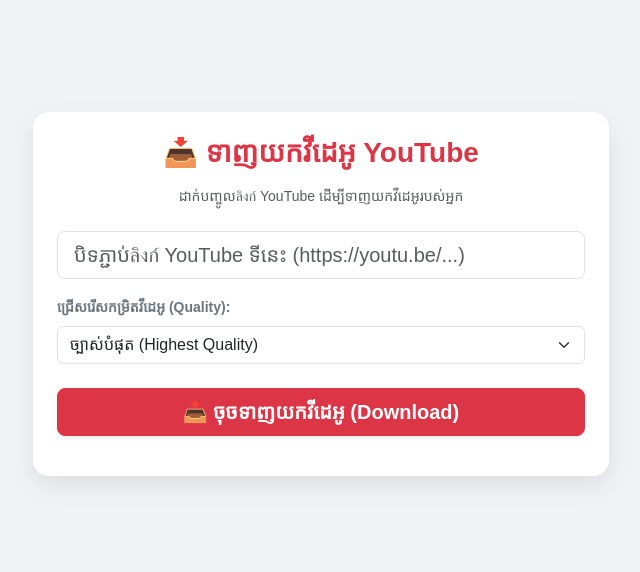
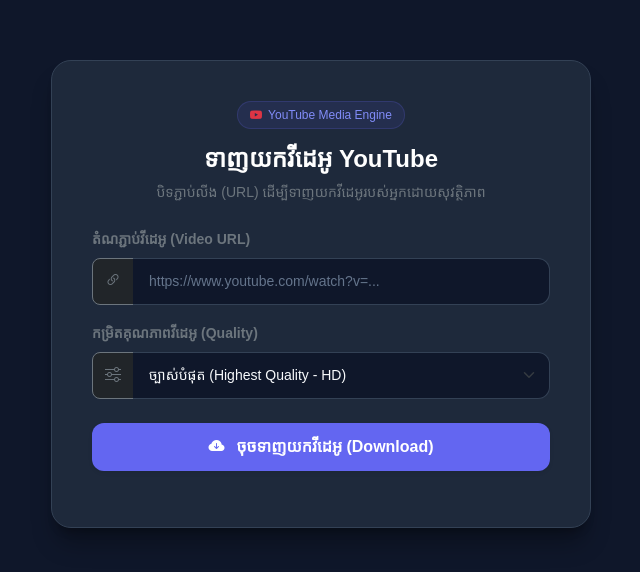
Before and after one commit to Machantra76/youtube-downloader, a website: page public/index.html in a window 1280 px wide. Shown: the part 106-678 px from the top of the page, without its empty margins (319-959 px from the left). Drawn offline with nearby package versions, Linux system fonts and the light colour scheme; a web font is replaced by a local one.

Commit message:
Update index.html

```diff
--- a/public/index.html
+++ b/public/index.html
@@ -3,39 +3,121 @@
 <head>
     <meta charset="UTF-8">
     <meta name="viewport" content="width=device-width, initial-scale=1.0">
-    <title>YouTube Video Downloader</title>
+    <title>ប្រព័ន្ធទាញយកវីដេអូ YouTube (YouTube Video Downloader)</title>
+    <!-- Bootstrap 5 -->
     <link href="https://cdn.jsdelivr.net/npm/bootstrap@5.3.0/dist/css/bootstrap.min.css" rel="stylesheet">
-    <link href="https://fonts.googleapis.com/css2?family=Kantumruy+Pro:wght@300;400;700&display=swap" rel="stylesheet">
+    <!-- Bootstrap Icons -->
+    <link href="https://cdn.jsdelivr.net/npm/bootstrap-icons@1.10.5/font/bootstrap-icons.css" rel="stylesheet">
+    <!-- Google Fonts: Kantumruy Pro & Battambang -->
+    <link href="https://fonts.googleapis.com/css2?family=Battambang:wght@400;700&family=Kantumruy+Pro:wght@300;400;500;600;700&display=swap" rel="stylesheet">
     <style>
-        body { font-family: 'Kantumruy Pro', sans-serif; background-color: #f0f2f5; }
-        .card { border-radius: 16px; border: none; box-shadow: 0 10px 25px rgba(0,0,0,0.08); }
+        :root {
+            --bg-body: #0f172a;
+            --card-bg: #1e293b;
+            --border-color: #334155;
+            --text-primary: #f8fafc;
+            --text-secondary: #94a3b8;
+            --accent-color: #6366f1;
+            --accent-hover: #4f46e5;
+        }
+        body {
+            background-color: var(--bg-body);
+            font-family: 'Kantumruy Pro', 'Battambang', sans-serif;
+            color: var(--text-primary);
+            min-height: 100vh;
+            display: flex;
+            align-items: center;
+            justify-content: center;
+        }
+        .card-custom {
+            background-color: var(--card-bg);
+            border: 1px solid var(--border-color);
+            border-radius: 20px;
+            box-shadow: 0 20px 25px -5px rgba(0, 0, 0, 0.3), 0 8px 10px -6px rgba(0, 0, 0, 0.3);
+            width: 100%;
+            max-width: 540px;
+            padding: 2.5rem;
+        }
+        .form-control, .form-select {
+            background-color: #0f172a;
+            border: 1px solid var(--border-color);
+            color: #f8fafc;
+            border-radius: 12px;
+            padding: 0.75rem 1rem;
+            font-size: 14px;
+        }
+        .form-control:focus, .form-select:focus {
+            background-color: #0f172a;
+            color: #f8fafc;
+            border-color: var(--accent-color);
+            box-shadow: 0 0 0 3px rgba(99, 102, 241, 0.2);
+        }
+        .form-control::placeholder {
+            color: #64748b;
+        }
+        .btn-download {
+            background-color: var(--accent-color);
+            border: none;
+            border-radius: 12px;
+            padding: 0.75rem 1.5rem;
+            font-weight: 600;
+            color: white;
+            transition: all 0.2s;
+        }
+        .btn-download:hover {
+            background-color: var(--accent-hover);
+            transform: translateY(-1px);
+        }
+        .app-badge {
+            background-color: rgba(99, 102, 241, 0.1);
+            color: #818cf8;
+            border: 1px solid rgba(99, 102, 241, 0.2);
+            font-size: 12px;
+            padding: 4px 12px;
+            border-radius: 50rem;
+            display: inline-flex;
+            align-items: center;
+            gap: 6px;
+        }
     </style>
 </head>
-<body class="d-flex align-items-center justify-content-center vh-100">
+<body>
 
-    <div class="container" style="max-width: 600px;">
-        <div class="card p-4 bg-white">
-            <h3 class="text-center fw-bold text-danger mb-3">📥 ទាញយកវីដេអូ YouTube</h3>
-            <p class="text-center text-muted small mb-4">ដាក់បញ្ចូលลิงก์ YouTube ដើម្បីទាញយកវីដេអូរបស់អ្នក</p>
+    <div class="card-custom">
+        <div class="text-center mb-4">
+            <div class="mb-3">
+                <span class="app-badge">
+                    <i class="bi bi-youtube text-danger"></i> YouTube Media Engine
+                </span>
+            </div>
+            <h3 class="fw-bold text-white mb-2 fs-4">ទាញយកវីដេអូ YouTube</h3>
+            <p class="text-secondary small m-0">បិទភ្ជាប់លីង (URL) ដើម្បីទាញយកវីដេអូរបស់អ្នកដោយសុវត្ថិភាព</p>
+        </div>
 
-            <div class="mb-3">
-                <input type="text" class="form-control form-control-lg" id="videoUrl" placeholder="បិទភ្ជាប់ลิงก์ YouTube ទីនេះ (https://youtu.be/...)">
+        <div class="mb-3">
+            <label class="form-label small text-secondary fw-bold mb-2">តំណភ្ជាប់វីដេអូ (Video URL)</label>
+            <div class="input-group">
+                <span class="input-group-text bg-dark border-secondary text-secondary rounded-start-3"><i class="bi bi-link-45deg"></i></span>
+                <input type="text" class="form-control border-start-0" id="videoUrl" placeholder="https://www.youtube.com/watch?v=...">
             </div>
+        </div>
 
-            <div class="mb-4">
-                <label class="form-label small fw-bold text-secondary">ជ្រើសរើសកម្រិតវីដេអូ (Quality):</label>
-                <select class="form-select" id="videoQuality">
-                    <option value="highest">ច្បាស់បំផុត (Highest Quality)</option>
-                    <option value="lowest">ធម្មតា / រហ័ស (Lowest Quality)</option>
+        <div class="mb-4">
+            <label class="form-label small text-secondary fw-bold mb-2">កម្រិតគុណភាពវីដេអូ (Quality)</label>
+            <div class="input-group">
+                <span class="input-group-text bg-dark border-secondary text-secondary rounded-start-3"><i class="bi bi-sliders"></i></span>
+                <select class="form-select border-start-0" id="videoQuality">
+                    <option value="highest">ច្បាស់បំផុត (Highest Quality - HD)</option>
+                    <option value="lowest">ធម្មតា / រហ័ស (Standard Quality)</option>
                 </select>
             </div>
+        </div>
 
-            <button onclick="startDownload()" class="btn btn-danger btn-lg w-100 fw-bold shadow-sm" id="downloadBtn">
-                📥 ចុចទាញយកវីដេអូ (Download)
-            </button>
+        <button onclick="startDownload()" class="btn btn-download w-100 shadow-sm" id="downloadBtn">
+            <i class="bi bi-cloud-arrow-down-fill me-2"></i> ចុចទាញយកវីដេអូ (Download)
+        </button>
 
-            <div id="statusMessage" class="text-center mt-3 small fw-bold"></div>
-        </div>
+        <div id="statusMessage" class="text-center mt-3 small fw-semibold"></div>
     </div>
 
     <script>
@@ -45,18 +127,18 @@
             let statusMsg = document.getElementById('statusMessage');
 
             if (!url) {
-                alert("⚠ សូមដាក់បញ្ចូលลิงก์ YouTube ជាមុនសិន!");
+                alert("⚠ សូមដាក់បញ្ចូលតំណភ្ជាប់ YouTube ជាមុនសិន!");
                 return;
             }
 
-            statusMsg.innerHTML = '<span class="text-primary">⏳ កំពុងរៀបចំទាញយកវីដេអូ... សូមរង់ចាំបន្តិច!</span>';
+            statusMsg.innerHTML = '<span class="text-info"><span class="spinner-border spinner-border-sm me-1"></span> កំពុងរៀបចំទាញយកវីដេអូ... សូមរង់ចាំបន្តិច!</span>';
 
             // បើក Link Download ដោយផ្ទាល់ដើម្បីឱ្យ Browser ទាញយកចូលម៉ាស៊ីន
             window.location.href = `/download?url=${encodeURIComponent(url)}&quality=${quality}`;
 
             setTimeout(() => {
-                statusMsg.innerHTML = '<span class="text-success">✅ ការទាញយកបានចាប់ផ្តើមរួចរាល់!</span>';
-            }, 3000);
+                statusMsg.innerHTML = '<span class="text-success"><i class="bi bi-check-circle-fill me-1"></i> ការទាញយកបានចាប់ផ្តើមរួចរាល់!</span>';
+            }, 3500);
         }
     </script>
 </body>
```
